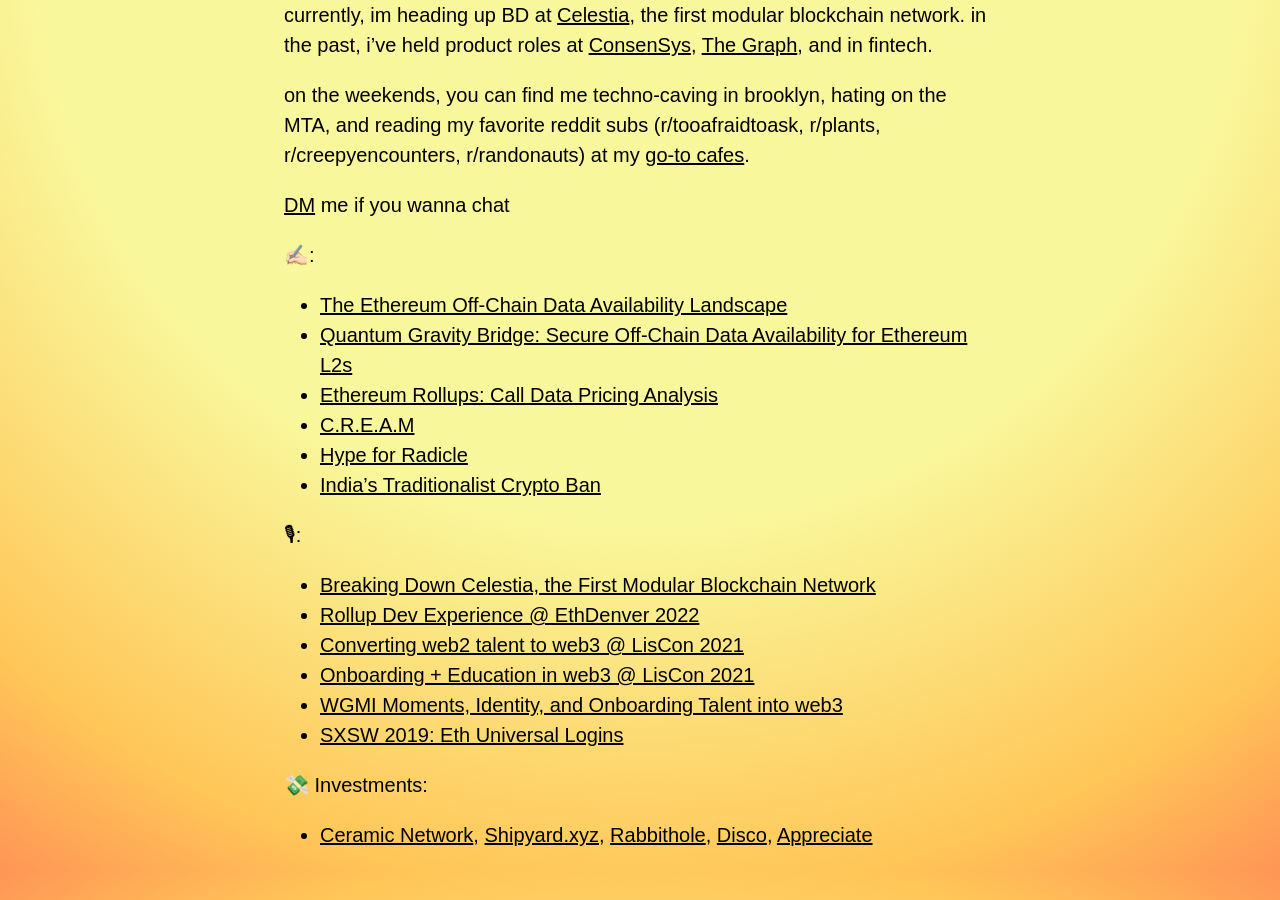
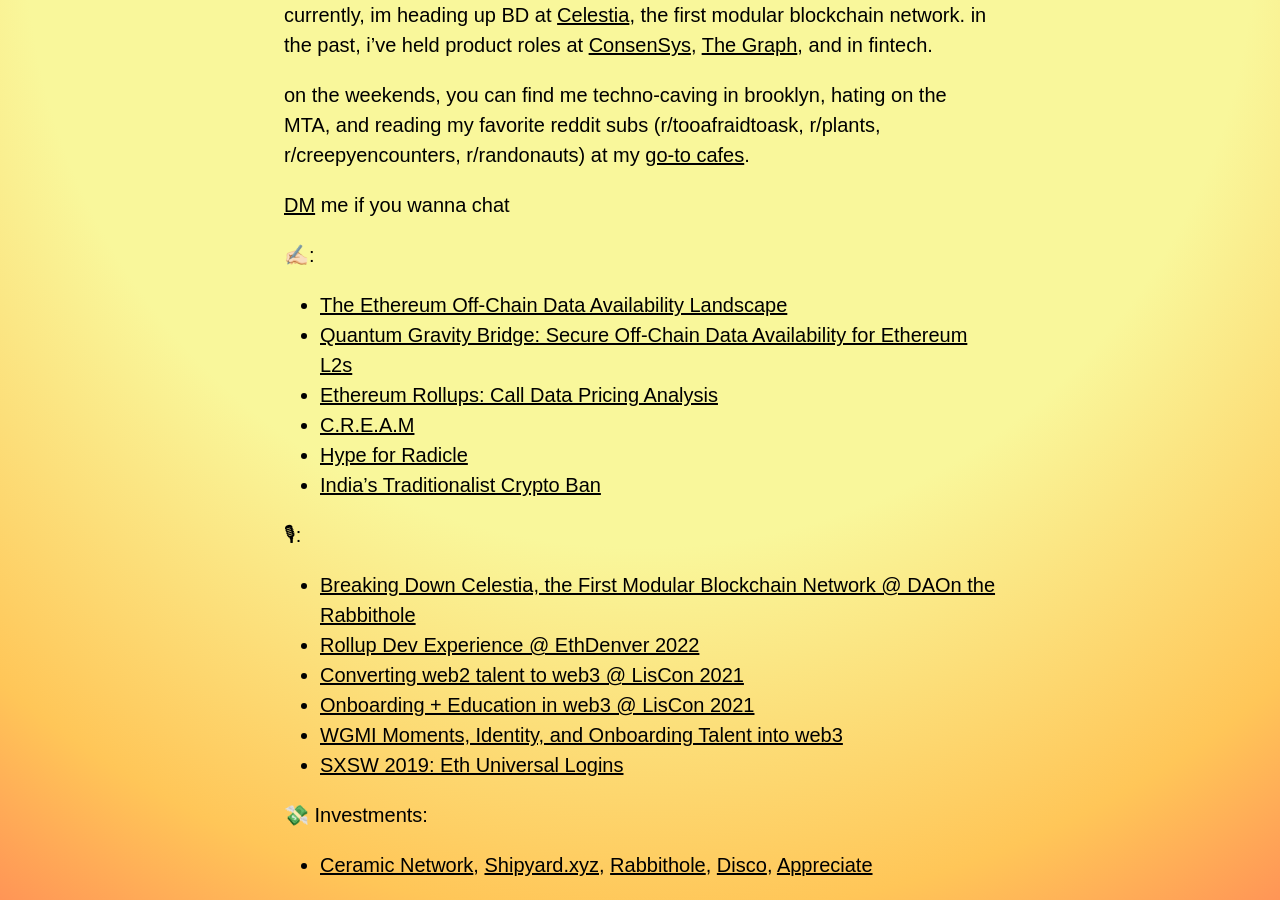
Before and after one commit to adeets-22/adeets-22.github.io, a Jekyll site: the page built from index.md, in a window 1280 px wide and 900 px high, scrolled down 1033 px. Built offline with Jekyll 4.4.1, drawn with Linux system fonts in a browser that asks for light colours.

Commit message:
Update index.md

```diff
--- a/index.md
+++ b/index.md
@@ -24,7 +24,7 @@
 - [India's Traditionalist Crypto Ban](https://thejuggernaut.com/article?id=7vkLiVyhWm5guuwTPcbTCl)
 
 🎙:
-- [Breaking Down Celestia, the First Modular Blockchain Network](https://open.spotify.com/episode/3tr56vdAPMhEenDqqUguQI?si=8c96aa7062584681)
+- [Breaking Down Celestia, the First Modular Blockchain Network @ DAOn the Rabbithole](https://open.spotify.com/episode/3tr56vdAPMhEenDqqUguQI?si=8c96aa7062584681)
 - [Rollup Dev Experience @ EthDenver 2022](https://www.youtube.com/watch?v=Tgk7eXUCgYk)
 - [Converting web2 talent to web3 @ LisCon 2021](https://vimeo.com/showcase/8950429/video/637517315)
 - [Onboarding + Education in web3 @ LisCon 2021](https://vimeo.com/showcase/8950429/video/637513467)
```
